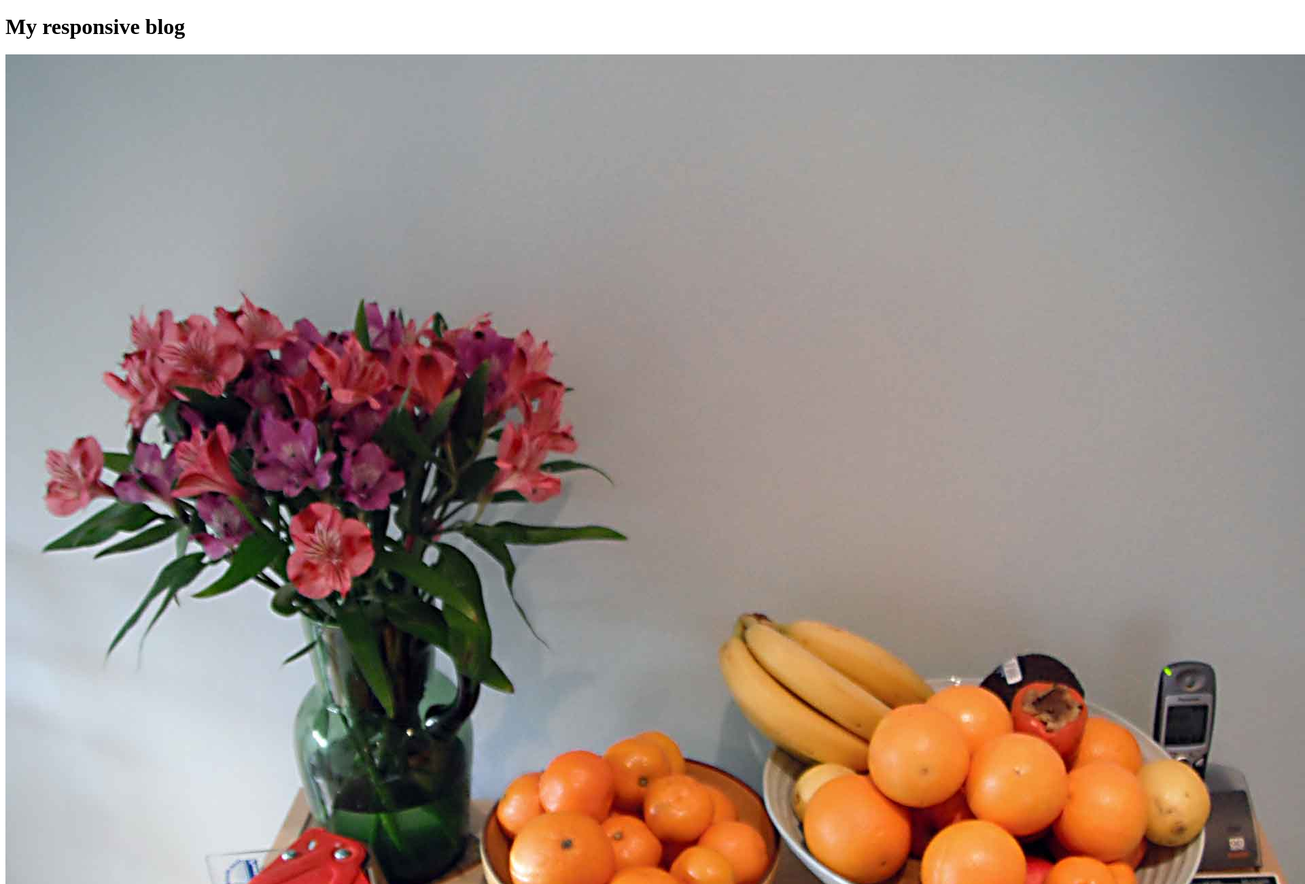
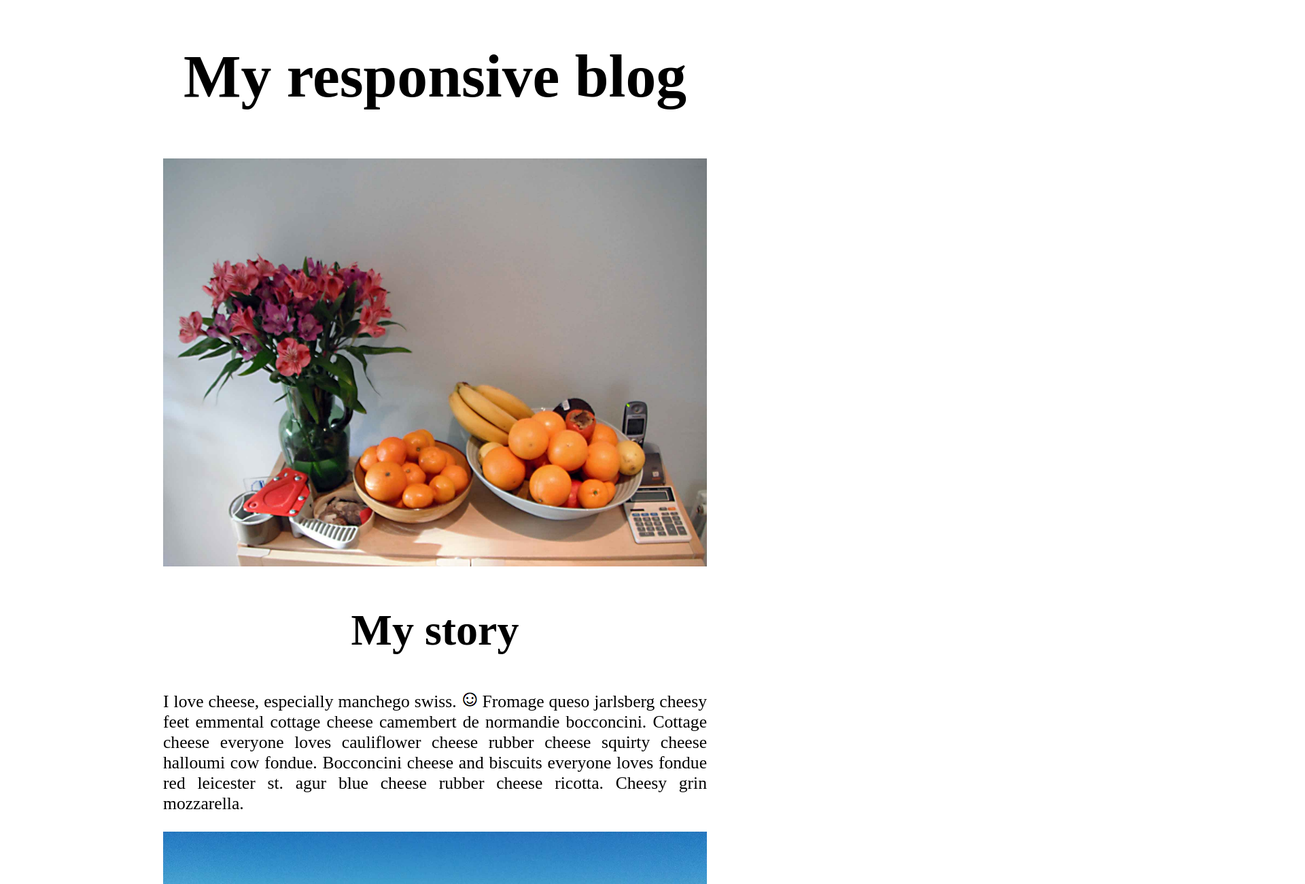
Before and after one commit to leinefran/udacity, a website: page responsive-images/responsive-blog-project/index.html in a window 1280 px wide. Shown: the top 1300 px of the page at 68% size, 1920 px wide, since content can reach past the window. Drawn offline with Linux system fonts and the light colour scheme.

Commit message:
Added: styling for all the elements in the page, except the body.

```diff
--- a/responsive-images/responsive-blog-project/css/main.css
+++ b/responsive-images/responsive-blog-project/css/main.css
@@ -17,13 +17,30 @@ body {
 }
 
 article {
-
+    width: 50em;
+    margin: auto;
+    padding: 10px;
 }
 
 h1 {
+    font-size:7vw;
+    text-align: center;
+}
 
+h2 {
+    font-size: 5vw;
+    text-align: center;
+}
+
+p {
+    font-size: 2vw;
+    text-align: justify;
 }
 
 img {
+    max-width: 100%;
+}
 
+.top-img {
+    width: 100%;
 }
```
